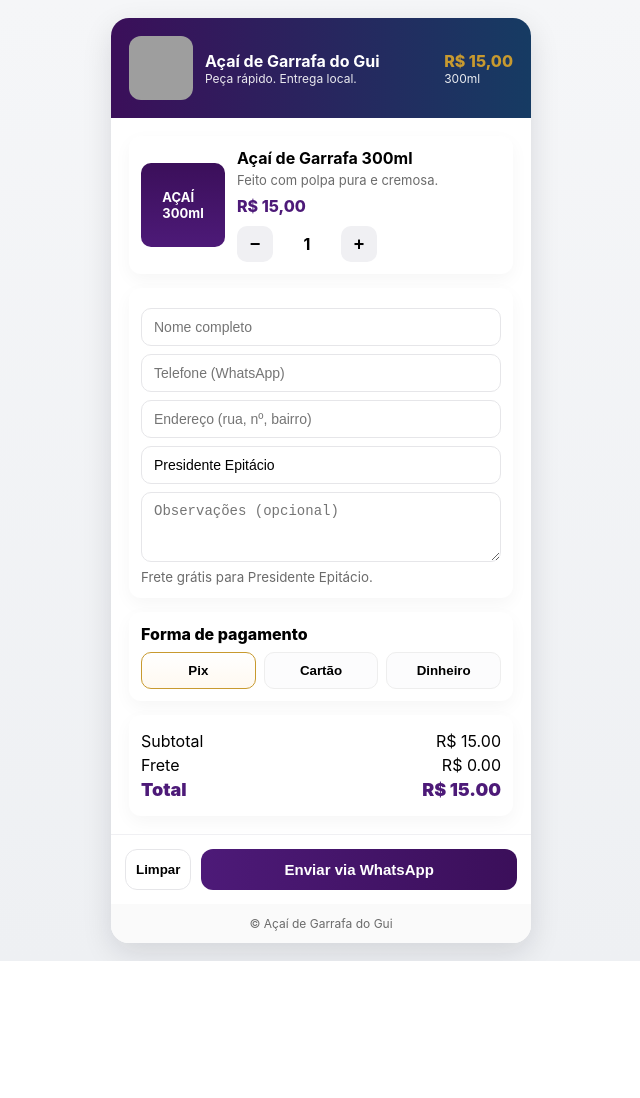
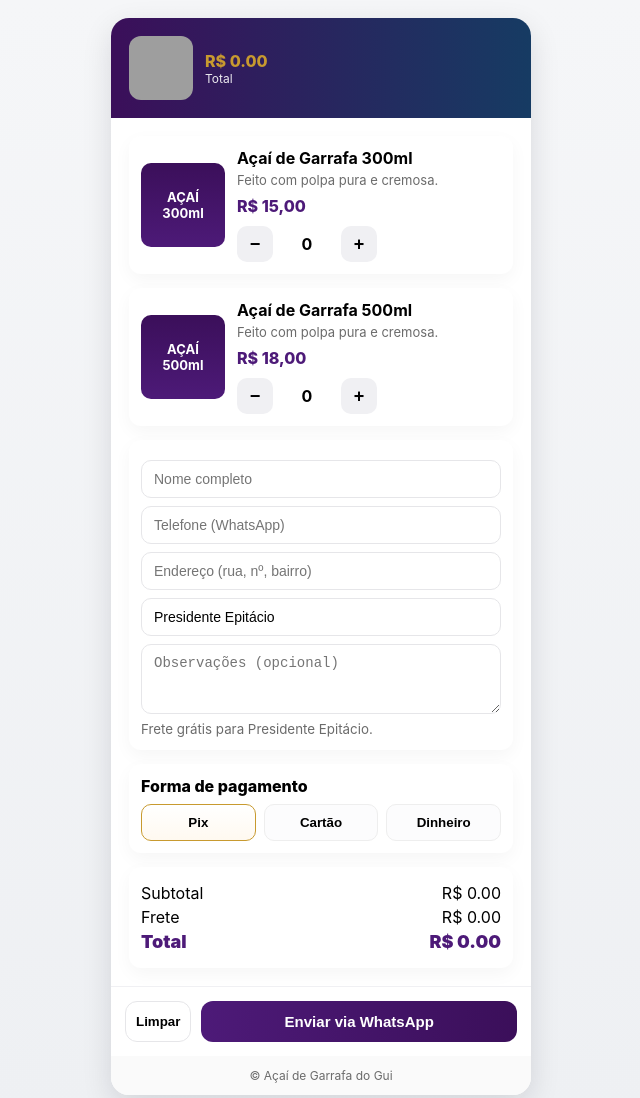
Before and after one commit to CelloR18/A-ai-do-Gui, a plain HTML site: page index.html in a window 1280 px wide. Shown: the top 1098 px of the page, without its empty margins (319-959 px from the left). Before the commit the page ends 961 px from the top, so only its background shows below. Drawn offline with Linux system fonts and the light colour scheme; grey boxes are pictures that could not be loaded.

Commit message:
Add 500ml Açaí option and update quantity logic
Updated the product display to include a new 500ml Açaí option and adjusted the quantity handling for both 300ml and 500ml products. Modified the subtotal and total calculations accordingly.

```diff
--- a/index.html
+++ b/index.html
@@ -42,7 +42,7 @@
   main{padding:18px;display:flex;flex-direction:column;gap:14px}
   .card{background:#fff;border-radius:12px;padding:12px;box-shadow:0 6px 18px rgba(15,15,20,0.04)}
   .product-row{display:flex;gap:12px;align-items:center}
-  .product-thumb{width:84px;height:84px;border-radius:10px;background:linear-gradient(180deg,var(--purple),var(--purple-2));display:flex;align-items:center;justify-content:center;color:#fff;font-weight:700;font-size:13px}
+  .product-thumb{width:84px;height:84px;border-radius:10px;background:linear-gradient(180deg,var(--purple),var(--purple-2));display:flex;align-items:center;justify-content:center;color:#fff;font-weight:700;font-size:13px;text-align:center;padding:5px}
   .product-info{flex:1}
   .product-title{font-weight:700}
   .product-desc{font-size:13px;color:var(--muted);margin-top:4px}
@@ -71,13 +71,11 @@
       <div class="brand">Açaí de Garrafa do Gui</div>
       <div class="tag">Peça rápido. Entrega local.</div>
     </div>
-    <div>
-      <div style="font-weight:800;color:var(--gold)">R$ 15,00</div>
-      <div style="font-size:12px;opacity:.9">300ml</div>
-    </div>
   </header>
 
   <main>
+
+    <!-- AÇAÍ 300ml -->
     <section class="card">
       <div class="product-row">
         <div class="product-thumb">AÇAÍ<br>300ml</div>
@@ -86,14 +84,32 @@
           <div class="product-desc">Feito com polpa pura e cremosa.</div>
           <div class="price">R$ 15,00</div>
           <div class="qty-row">
-            <button class="qty-btn" id="dec">−</button>
-            <div class="qty-val" id="qty">1</div>
-            <button class="qty-btn" id="inc">+</button>
+            <button class="qty-btn" id="dec300">−</button>
+            <div class="qty-val" id="qty300">1</div>
+            <button class="qty-btn" id="inc300">+</button>
           </div>
         </div>
       </div>
     </section>
 
+    <!-- AÇAÍ 500ml (NOVO ITEM) -->
+    <section class="card">
+      <div class="product-row">
+        <div class="product-thumb">AÇAÍ<br>500ml</div>
+        <div class="product-info">
+          <div class="product-title">Açaí de Garrafa 500ml</div>
+          <div class="product-desc">Feito com polpa pura e cremosa.</div>
+          <div class="price">R$ 18,00</div>
+          <div class="qty-row">
+            <button class="qty-btn" id="dec500">−</button>
+            <div class="qty-val" id="qty500">1</div>
+            <button class="qty-btn" id="inc500">+</button>
+          </div>
+        </div>
+      </div>
+    </section>
+
+    <!-- DADOS DO CLIENTE -->
     <section class="card">
       <input id="name" placeholder="Nome completo">
       <input id="phone" placeholder="Telefone (WhatsApp)">
@@ -103,6 +119,7 @@
       <small style="color:var(--muted)">Frete grátis para Presidente Epitácio.</small>
     </section>
 
+    <!-- PAGAMENTO -->
     <section class="card">
       <div style="font-weight:800;margin-bottom:6px">Forma de pagamento</div>
       <div class="payment-options">
@@ -112,12 +129,13 @@
       </div>
     </section>
 
+    <!-- RESUMO -->
     <section class="card">
-      <!-- ADICIONEI A LINHA DO FRETE AQUI -->
       <div class="summary-row"><div>Subtotal</div><div>R$ <span id="subtotal">15.00</span></div></div>
       <div class="summary-row"><div>Frete</div><div>R$ <span id="frete">0.00</span></div></div>
       <div class="summary-row total"><div>Total</div><div>R$ <span id="total">15.00</span></div></div>
     </section>
+
   </main>
 
   <div class="cta">
@@ -129,9 +147,12 @@
 </div>
 
 <script>
-const preco = 15;
+const preco300 = 15;
+const preco500 = 18;
 const freteFora = 8;
-let qtd = 1;
+
+let qtd300 = 0;
+let qtd500 = 0;
 let pagamento = "Pix";
 
 const q = el => document.querySelector(el);
@@ -140,17 +161,39 @@ const qs = els => document.querySelectorAll(els);
 function atualizar(){
   const cidade = q("#city").value.toLowerCase().normalize("NFD").replace(/[\u0300-\u036f]/g,"");
   const frete = cidade.includes("presidente epitacio") ? 0 : freteFora;
-  const subtotal = preco * qtd;
-  const total = subtotal + frete;
+
+  const subtotal = (preco300 * qtd300) + (preco500 * qtd500);
+  const total = subtotal + (subtotal > 0 ? frete : 0);
+
   q("#subtotal").textContent = subtotal.toFixed(2);
-  q("#frete").textContent = frete.toFixed(2); // AGORA ESTÁ CORRETO
+  q("#frete").textContent = subtotal === 0 ? "0.00" : frete.toFixed(2);
   q("#total").textContent = total.toFixed(2);
-  q("#qty").textContent = qtd;
+
+  // atualizar quantidades
+  q("#qty300").textContent = qtd300;
+  q("#qty500").textContent = qtd500;
+
+  // atualizar cabeçalho
+  atualizarHeader(total);
 }
 
-q("#inc").onclick=()=>{qtd++;atualizar();}
-q("#dec").onclick=()=>{if(qtd>1)qtd--;atualizar();}
+function atualizarHeader(total){
+  const headerRight = document.querySelector("header div:last-child");
+  headerRight.innerHTML = `
+      <div style="font-weight:800;color:var(--gold)">R$ ${total.toFixed(2)}</div>
+      <div style="font-size:12px;opacity:.9">Total</div>
+  `;
+}
 
+/* 300ml */
+q("#inc300").onclick = () => { qtd300++; atualizar(); }
+q("#dec300").onclick = () => { if(qtd300 > 0) qtd300--; atualizar(); }
+
+/* 500ml */
+q("#inc500").onclick = () => { qtd500++; atualizar(); }
+q("#dec500").onclick = () => { if(qtd500 > 0) qtd500--; atualizar(); }
+
+/* Pagamento */
 qs(".pay-btn").forEach(btn=>{
   btn.onclick=()=>{
     qs(".pay-btn").forEach(b=>b.classList.remove("active"));
@@ -159,8 +202,10 @@ qs(".pay-btn").forEach(btn=>{
   };
 });
 
+/* Limpar */
 q("#clear").onclick=()=>{
-  qtd=1;
+  qtd300 = 0;
+  qtd500 = 0;
   q("#name").value="";
   q("#phone").value="";
   q("#address").value="";
@@ -170,6 +215,7 @@ q("#clear").onclick=()=>{
   atualizar();
 };
 
+/* Enviar pedido */
 q("#send").onclick=()=>{
   const nome=q("#name").value.trim();
   const fone=q("#phone").value.trim();
@@ -181,15 +227,8 @@ q("#send").onclick=()=>{
     return;
   }
 
-  // Validação básica do telefone
-  const foneLimpo = fone.replace(/\D/g, '');
-  if(foneLimpo.length < 10){
-    alert("Por favor, insira um número de telefone válido.");
-    return;
-  }
-
   const subtotal=q("#subtotal").textContent;
-  const frete=q("#frete").textContent; // AGORA FUNCIONA
+  const frete=q("#frete").textContent;
   const total=q("#total").textContent;
   const obs=q("#obs").value.trim();
 
@@ -199,7 +238,8 @@ q("#send").onclick=()=>{
 *WhatsApp:* ${fone}%0A
 *Endereço:* ${end}%0A
 *Cidade:* ${cidade}%0A
-*Quantidade:* ${qtd} garrafa(s)%0A
+*300ml:* ${qtd300} unidade(s)%0A
+*500ml:* ${qtd500} unidade(s)%0A
 *Subtotal:* R$${subtotal}%0A
 *Frete:* R$${frete}%0A
 *Total:* R$${total}%0A
@@ -207,18 +247,17 @@ q("#send").onclick=()=>{
 ${obs?`*Obs:* ${obs}`:''}`;
 
   const phone = '5518981077042';
-  const url = `https://wa.me/${phone}?text=${msg}`;
-
-  window.open(url, '_blank');
+  window.open(`https://wa.me/${phone}?text=${msg}`, '_blank');
 };
 
-// Inicializar
+/* Inicializa tudo zerado */
 atualizar();
 
-// Registrar service worker
+/* Service Worker */
 if("serviceWorker" in navigator){
   navigator.serviceWorker.register("service-worker.js");
 }
 </script>
+
 </body>
 </html>
```
